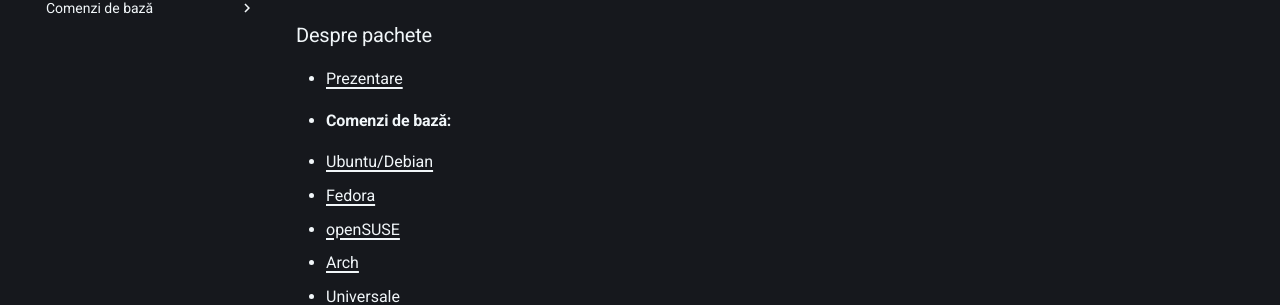
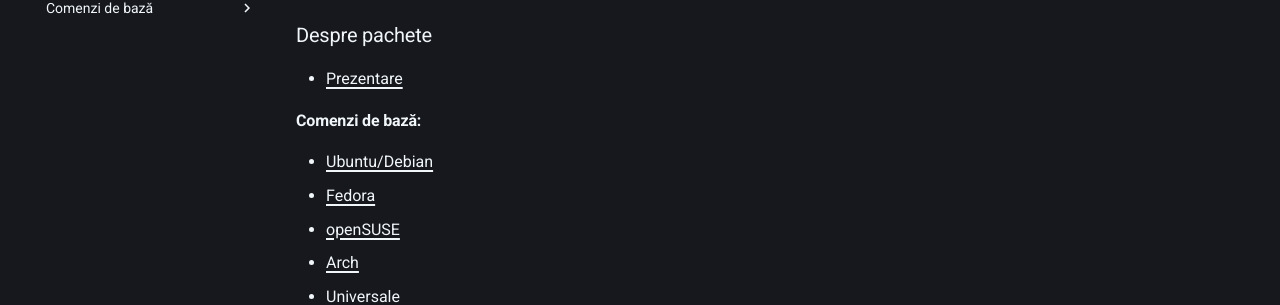
Before and after one commit to linux-romania/linuxromania-site, an MkDocs documentation site: the page built from docs/ghiduri/index.md, in a window 1280 px wide. Shown: the part 484-789 px from the top of the page. Built offline with MkDocs 1.6.1 and Material for MkDocs 9.7.7, drawn with Linux system fonts in a browser that asks for light colours.

```diff
--- a/docs/ghiduri/index.md
+++ b/docs/ghiduri/index.md
@@ -11,7 +11,7 @@
 
 ### Despre pachete
 - [Prezentare](incepatori/despre-packages.md)
-- #### Comenzi de bază:
+#### Comenzi de bază:
   - [Ubuntu/Debian](incepatori/comenzi-basic/debian.md)
   - [Fedora](incepatori/comenzi-basic/fedora.md)
   - [openSUSE](incepatori/comenzi-basic/opensuse.md)
```
